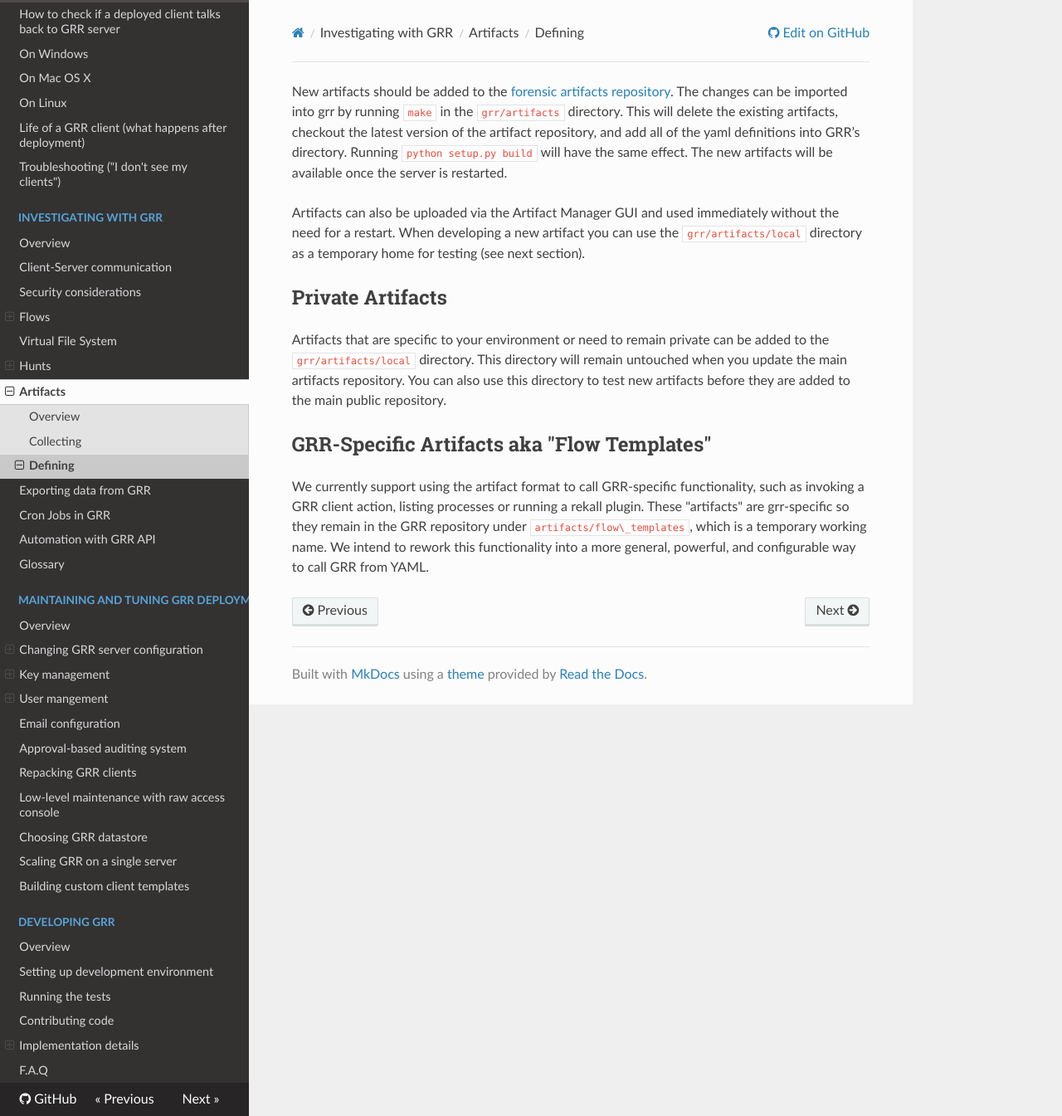
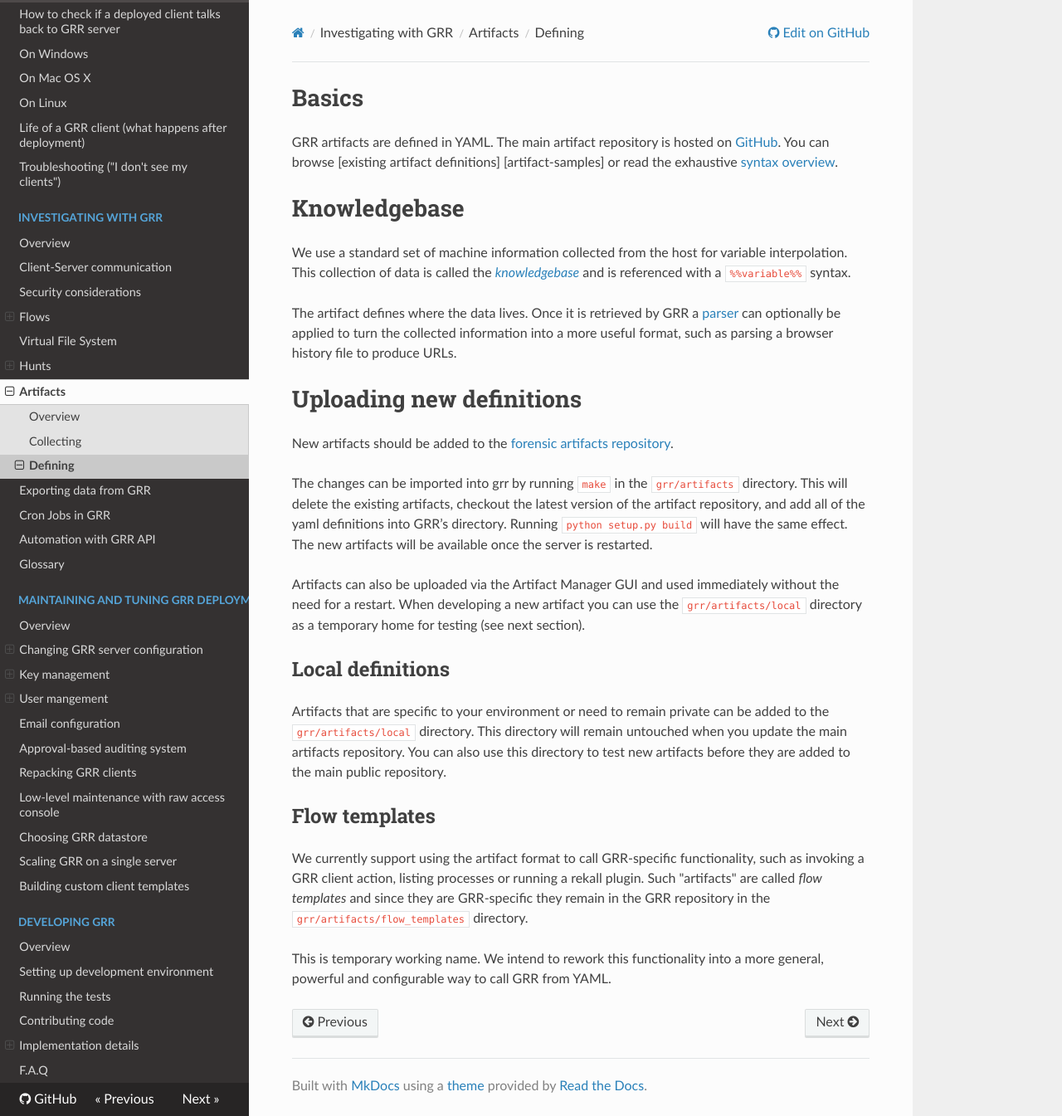
Before and after one commit to google/grr-doc, an MkDocs documentation site: the page built from docs/investigating-with-grr/artifacts/defining.md, in a window 1280 px wide and 1345 px high. Shown: the whole window at 83% size. Built offline with MkDocs 1.6.1, drawn with Linux system fonts in a browser that asks for light colours; nearby versions of some CDN libraries; old or Windows-style settings are respelled for this version of MkDocs.

Commit message:
Rework the doc about defining artifacts.

```diff
--- a/docs/investigating-with-grr/artifacts/defining.md
+++ b/docs/investigating-with-grr/artifacts/defining.md
@@ -1,5 +1,25 @@
-New artifacts should be added to the [forensic artifacts
-repository](https://github.com/ForensicArtifacts/artifacts/tree/master/data).
+# Basics
+
+GRR artifacts are defined in YAML. The main artifact repository is hosted on
+[GitHub][artifact-repository]. You can browse [existing artifact definitions]
+[artifact-samples] or read the exhaustive [syntax overview][artifact-syntax].
+
+# Knowledgebase
+
+We use a standard set of machine information collected from the host for
+variable interpolation. This collection of data is called the [*knowledgebase*]
+[artifact-knowledgebase] and is referenced with a `%%variable%%` syntax.
+
+The artifact defines where the data lives. Once it is retrieved by GRR a
+[parser][artifact-parsers] can optionally be applied to turn the collected
+information into a more useful format, such as parsing a browser history file
+to produce URLs.
+
+# Uploading new definitions
+
+New artifacts should be added to the [forensic artifacts repository]
+[artifact-repository].
+
 The changes can be imported into grr by running `make` in the `grr/artifacts`
 directory. This will delete the existing artifacts, checkout the latest version
 of the artifact repository, and add all of the yaml definitions into GRR’s
@@ -11,7 +31,7 @@
 `grr/artifacts/local` directory as a temporary home for testing (see next
 section).
 
-## Private Artifacts
+## Local definitions
 
 Artifacts that are specific to your environment or need to remain private can be
 added to the `grr/artifacts/local` directory. This directory will remain
@@ -19,11 +39,19 @@
 directory to test new artifacts before they are added to the main public
 repository.
 
-## GRR-Specific Artifacts aka "Flow Templates"
+## Flow templates
 
 We currently support using the artifact format to call GRR-specific
 functionality, such as invoking a GRR client action, listing processes or
-running a rekall plugin. These "artifacts" are grr-specific so they remain in
-the GRR repository under `artifacts/flow\_templates`, which is a temporary
-working name. We intend to rework this functionality into a more general,
-powerful, and configurable way to call GRR from YAML.
+running a rekall plugin. Such "artifacts" are called *flow templates* and since
+they are GRR-specific they remain in the GRR repository in the
+`grr/artifacts/flow_templates` directory.
+
+This is temporary working name. We intend to rework this functionality into a
+more general, powerful and configurable way to call GRR from YAML.
+
+[artifact-repository]: https://github.com/ForensicArtifacts/artifacts
+[artifact-definitions]: https://github.com/ForensicArtifacts/artifacts/tree/master/data
+[artifact-syntax]: https://github.com/ForensicArtifacts/artifacts/blob/master/docs/Artifacts%20definition%20format%20and%20style%20guide.asciidoc
+[artifact-knowledgebase]: https://github.com/google/grr/blob/master/grr/proto/knowledge_base.proto
+[artifact-parsers]: https://github.com/google/grr/tree/master/grr/parsers
```
